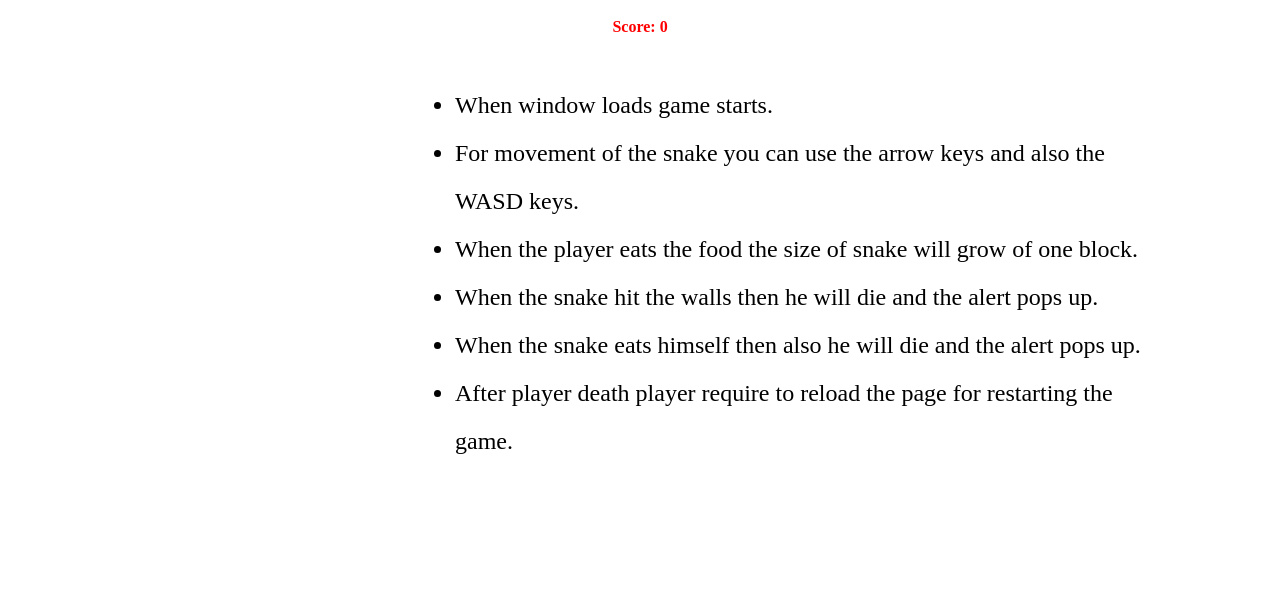
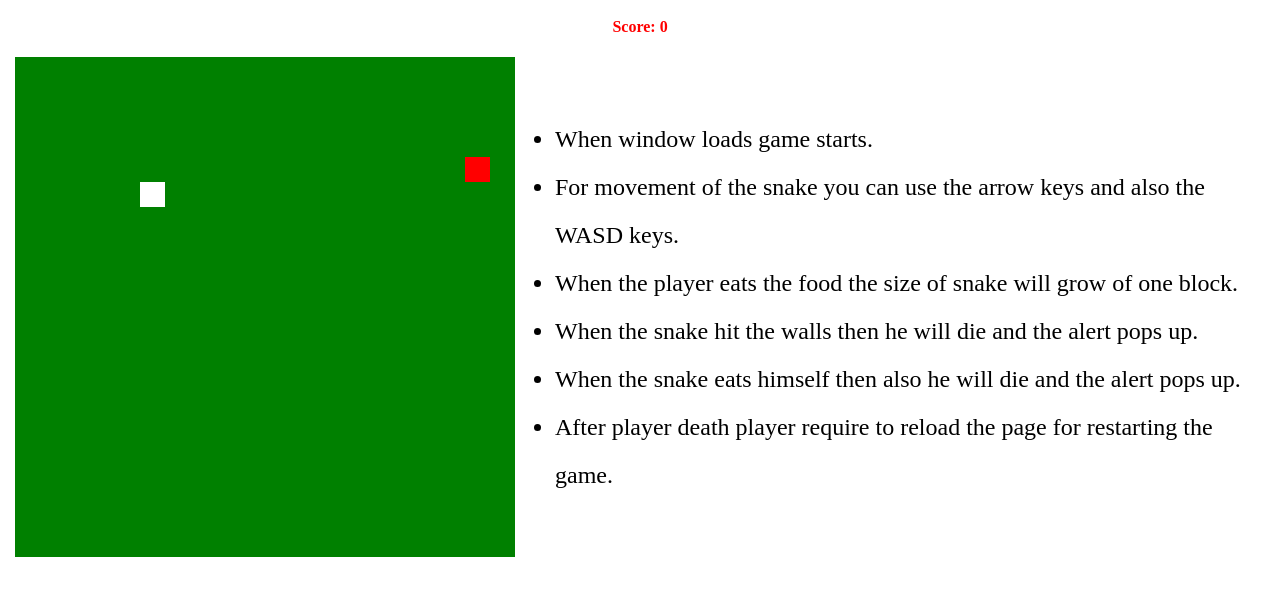
Before and after one commit to ShivamManiMaurya/Snake_Game, a plain HTML site: page index.html in a window 1280 px wide. Shown: the part 101-696 px from the top of the page. Drawn offline with Linux system fonts and the light colour scheme; the site is published under a folder, as on GitHub Pages, so addresses that start at the root find nothing.

Commit message:
some changes

```diff
--- a/index.html
+++ b/index.html
@@ -41,6 +41,6 @@
                 </ul>
             </div>
         </div>
-        <script src="/index.js"></script>
+        <script src="index.js" type="text/javascript"></script>
     </body>
 </html>
```
